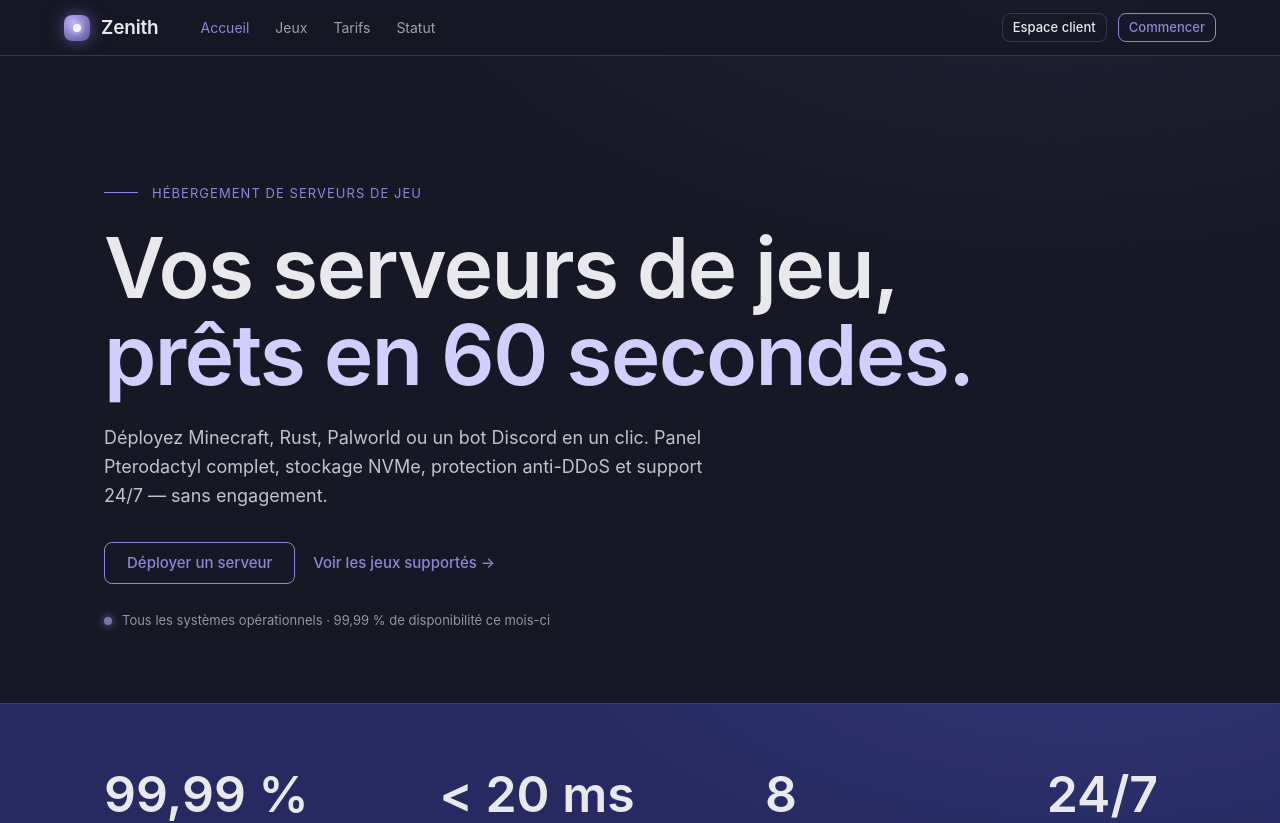
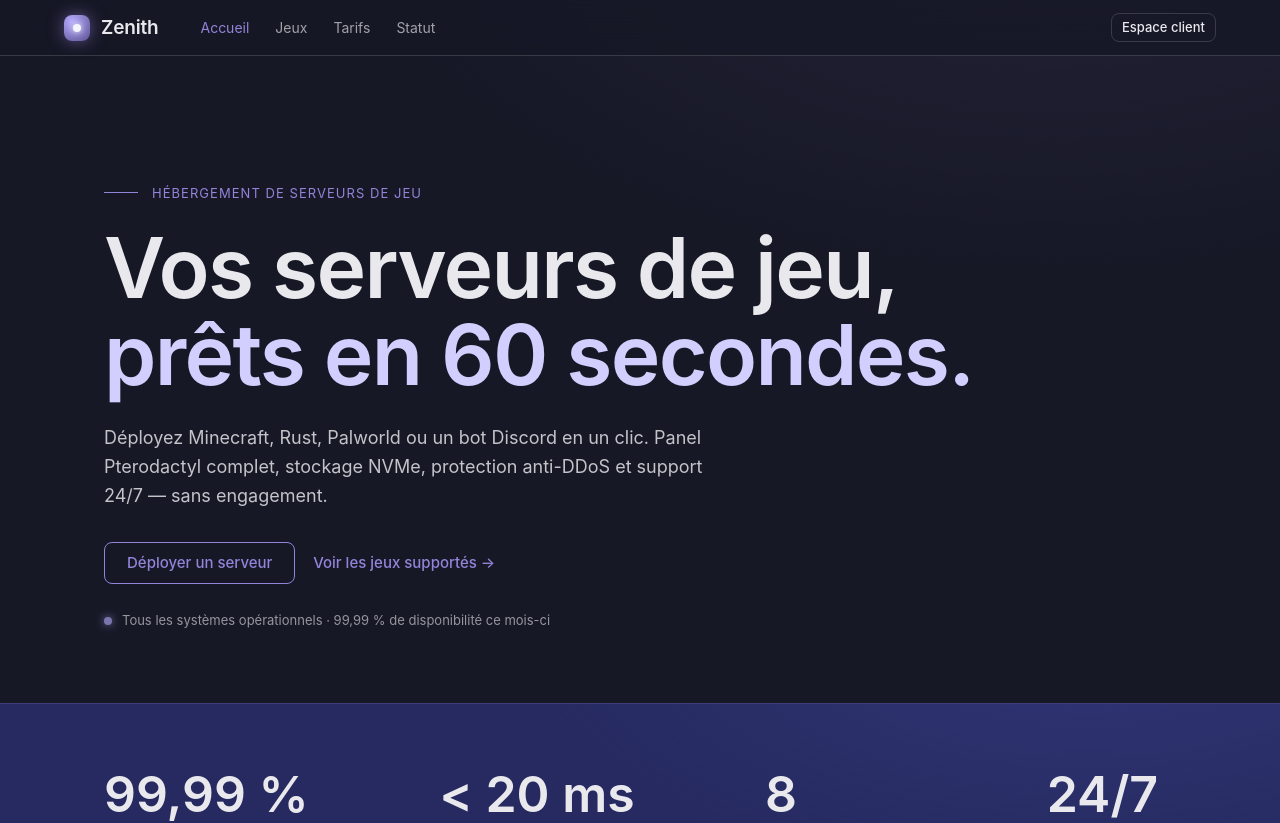
Before and after one commit to kelit-off/hebergeur_jeu, a Next.js app in the folder apps/web/: page / in a window 1280 px wide. Shown: the top 823 px of the page. Built offline with nearby package versions, Linux system fonts and the light colour scheme; some icons are missing; a web font is replaced by a local one.

Commit message:
fea:tdebut de l'auth

```diff
--- /dev/null
+++ b/apps/web/src/app/(auth)/login/page.tsx
@@ -0,0 +1,7 @@
+export default function LoginPage() {
+    return (
+        <div>
+
+        </div>
+    )
+}
--- a/apps/web/src/components/SiteNav.tsx
+++ b/apps/web/src/components/SiteNav.tsx
@@ -61,9 +61,6 @@ export default function SiteNav({ current }: { current?: Key }) {
         <Link href="/panel" className="btn btn-secondary" style={css("text-decoration:none;font-size:13px;")}>
           Espace client
         </Link>
-        <Link href="/tarifs" className="btn btn-primary" style={css("text-decoration:none;font-size:13px;")}>
-          Commencer
-        </Link>
       </div>
     </nav>
   );
```
Also changed, not shown: apps/web/src/app/(auth)/register/page.tsx (added).
